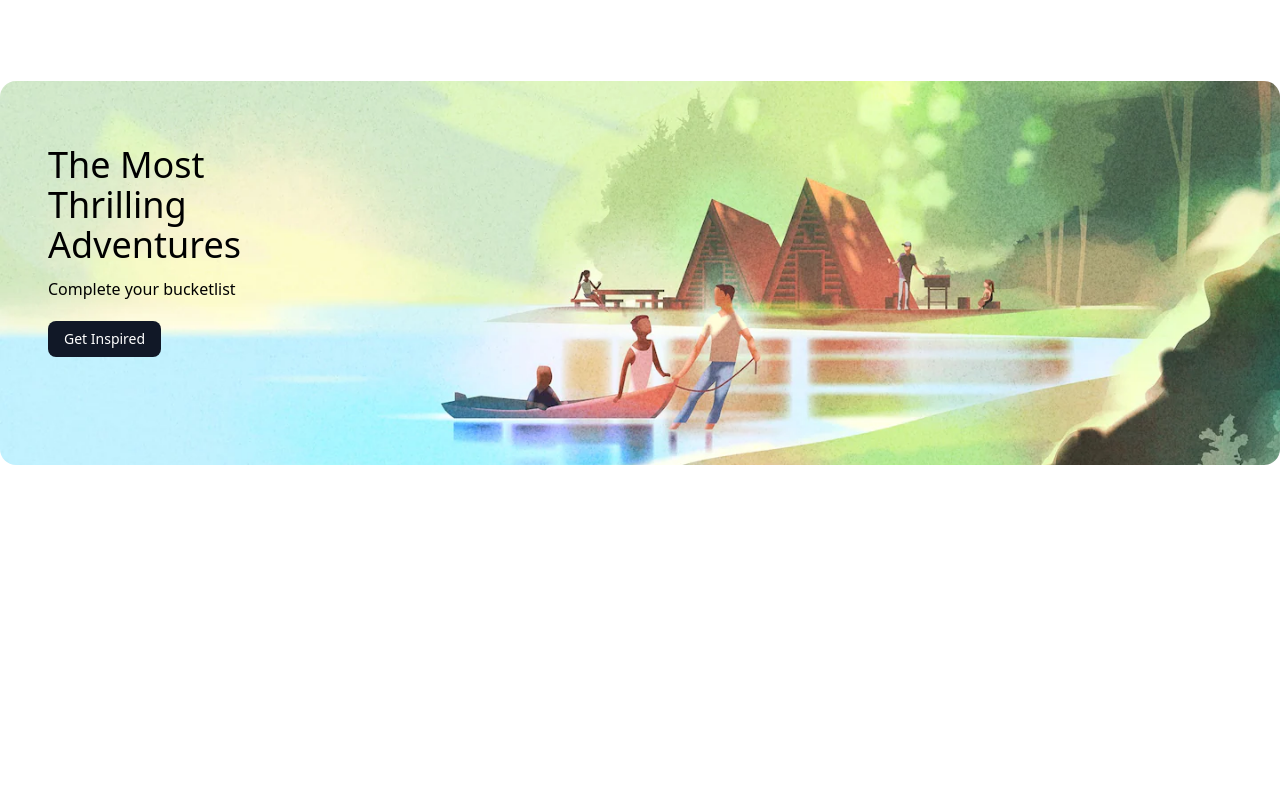
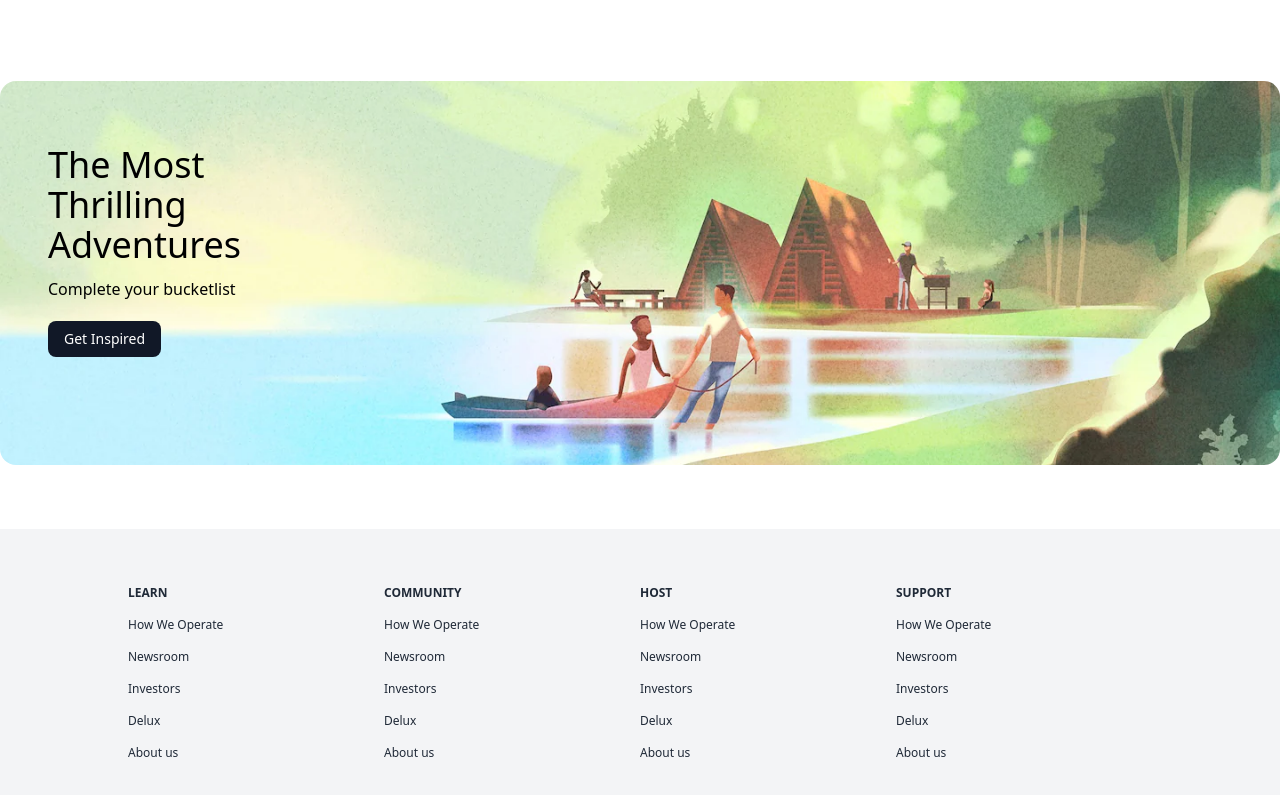
Before and after one commit to Thabish-Kader/Book-My-Hotel, a Next.js app: page / in a window 1280 px wide. Shown: the part 1663-2458 px from the top of the page. Before the commit the page ends 2192 px from the top, so only its background shows below. Built offline with nearby package versions, Linux system fonts and the light colour scheme.

Commit message:
footer-added
Signed-off-by: Thabish <kadertabish2@gmail.com>

```diff
--- /dev/null
+++ b/components/Footer.tsx
@@ -0,0 +1,45 @@
+import React from "react";
+
+type Props = {};
+
+export const Footer = (props: Props) => {
+	return (
+		<footer className="grid grid-cols-1 md:grid-cols-4  px-32 py-14 gap-y-10 bg-gray-100">
+			<div className="space-y-4 text-xs text-gray-800">
+				<h5 className="font-bold">LEARN</h5>
+				<p>How We Operate</p>
+				<p>Newsroom</p>
+				<p>Investors</p>
+				<p>Delux</p>
+				<p>About us</p>
+			</div>
+
+			<div className="space-y-4 text-xs text-gray-800">
+				<h5 className="font-bold">COMMUNITY</h5>
+				<p>How We Operate</p>
+				<p>Newsroom</p>
+				<p>Investors</p>
+				<p>Delux</p>
+				<p>About us</p>
+			</div>
+
+			<div className="space-y-4 text-xs text-gray-800">
+				<h5 className="font-bold">HOST</h5>
+				<p>How We Operate</p>
+				<p>Newsroom</p>
+				<p>Investors</p>
+				<p>Delux</p>
+				<p>About us</p>
+			</div>
+
+			<div className="space-y-4 text-xs text-gray-800">
+				<h5 className="font-bold">SUPPORT</h5>
+				<p>How We Operate</p>
+				<p>Newsroom</p>
+				<p>Investors</p>
+				<p>Delux</p>
+				<p>About us</p>
+			</div>
+		</footer>
+	);
+};
--- a/pages/index.tsx
+++ b/pages/index.tsx
@@ -1,6 +1,7 @@
 import Head from "next/head";
 import { Destinations } from "../components/Destination";
 import { Explore } from "../components/Explore";
+import { Footer } from "../components/Footer";
 import { Header } from "../components/Header";
 import { Hero } from "../components/Hero";
 import { Inspire } from "../components/Inspire";
@@ -13,8 +14,8 @@ export default function Home() {
 				<title>Find My Hotel</title>
 			</Head>
 
+			<Navbar />
 			<main>
-				<Navbar />
 				<Hero />
 				<Destinations />
 				<Explore />
@@ -24,6 +25,7 @@ export default function Home() {
 					buttonText="Get Inspired"
 				/>
 			</main>
+			<Footer />
 		</div>
 	);
 }
```
